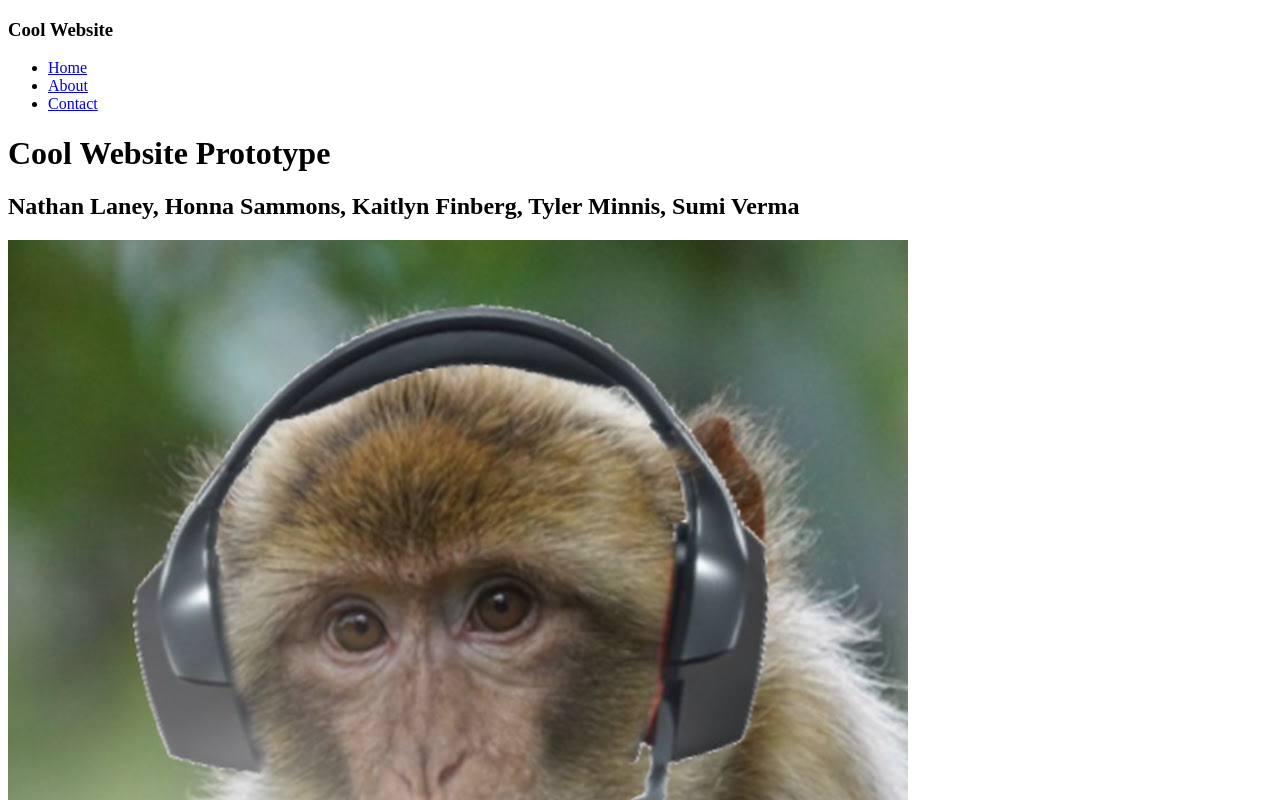
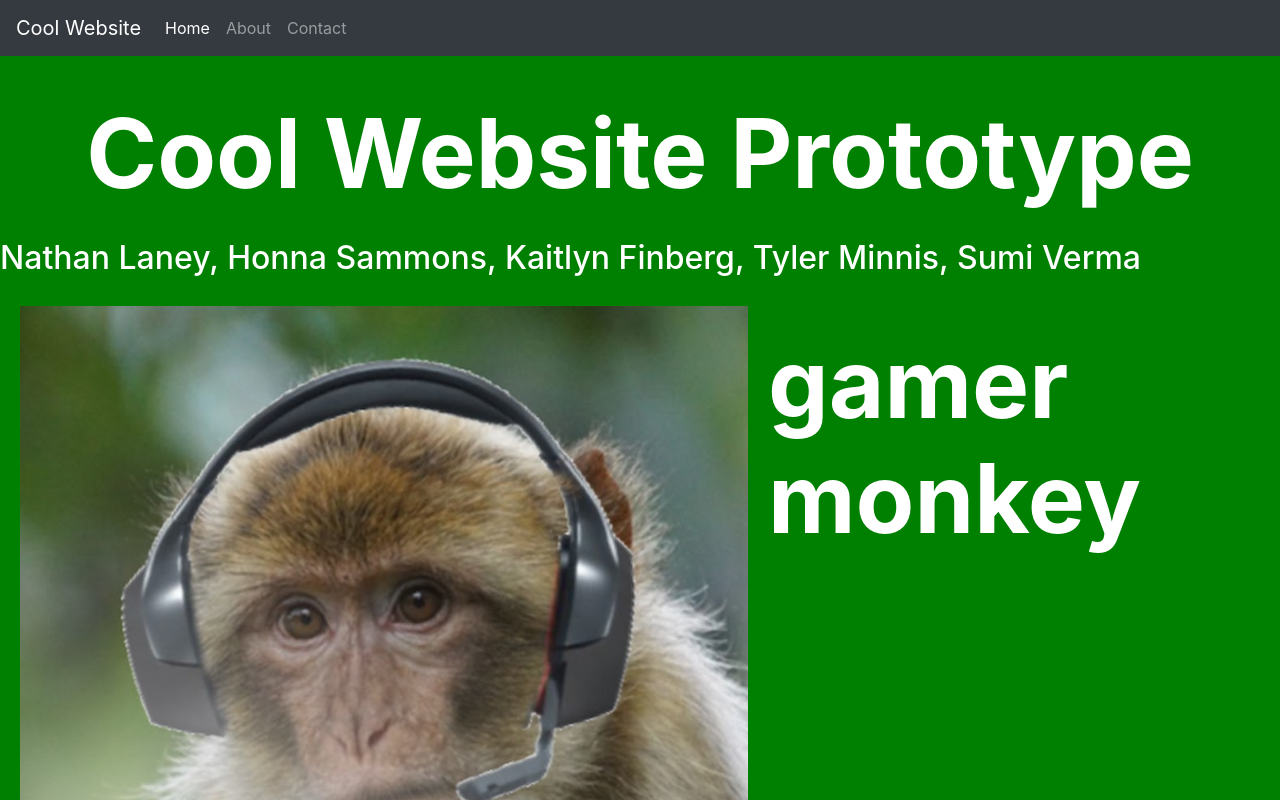
Before and after one commit to Nathan-Laney/3135-Bootstrap-Site, a plain HTML site: page index.html in a window 1280 px wide. Shown: the top 800 px of the page. Drawn offline with nearby package versions, Linux system fonts and the light colour scheme.

Commit message:
Complete final CSS

```diff
--- a/index.html
+++ b/index.html
@@ -1,36 +1,57 @@
 <!DOCTYPE html>
 <html>
-    <head>
-           <!-- this is the header-->
+
+<head>
+    <!-- this is the header-->
     <title>Home</title>
     <meta charset="UTF-8">
     <meta name="description" content="Bootstrapping activity">
-     <!--This one is specific to the index page-->
-    <link rel="stylesheet" type="text/css" href="style.css">
+    <!--This one is specific to the index page-->
+    <link rel="stylesheet" type="text/css" href="styles.css">
+    <!-- Bootstrap CSS -->
+    <link rel="stylesheet" href="https://cdn.jsdelivr.net/npm/bootstrap@4.1.3/dist/css/bootstrap.min.css"
+        integrity="sha384-MCw98/SFnGE8fJT3GXwEOngsV7Zt27NXFoaoApmYm81iuXoPkFOJwJ8ERdknLPMO" crossorigin="anonymous">
 
 </head>
+
 <body>
+    <nav class="navbar navbar-expand-lg navbar-dark bg-dark">
+        <a class="navbar-brand" href="#">Cool Website</a>
+        <button class="navbar-toggler" type="button" data-toggle="collapse" data-target="#navbarSupportedContent"
+            aria-controls="navbarSupportedContent" aria-expanded="false" aria-label="Toggle navigation">
+            <span class="navbar-toggler-icon"></span>
+        </button>
 
-<header class="header">
-    <!-- this navagation was inspred by this youTube totorial-->
-    <!--https://www.youtube.com/watch?v=oYRda7UtuhA-->
+        <div class="collapse navbar-collapse" id="navbarSupportedContent">
+            <ul class="navbar-nav mr-auto">
+                <li class="nav-item active">
+                    <a class="nav-link" href="./index.html">Home<span class="sr-only">(current)</span></a>
+                </li>
+                <li class="nav-item">
+                    <a class="nav-link" href="./about.html">About</a>
+                </li>
+                <li class="nav-item">
+                    <a class="nav-link" href="./contact.html">Contact</a>
+                </li>
+            </ul>
+        </div>
+    </nav>
+    <h1 id="big-text" class="text-center">Cool Website Prototype</h1>
+    <h2>Nathan Laney, Honna Sammons, Kaitlyn Finberg, Tyler Minnis, Sumi Verma</h2>
+    <div id="monkey-div">
+    <img src="coolmonkey.jpg" alt="super cool monky" id="monkey-image">
+    <h2 id="big-text">gamer monkey</h2>
+    </div>
+    <!-- Optional JavaScript -->
+    <script src="https://code.jquery.com/jquery-3.3.1.slim.min.js"
+        integrity="sha384-q8i/X+965DzO0rT7abK41JStQIAqVgRVzpbzo5smXKp4YfRvH+8abtTE1Pi6jizo"
+        crossorigin="anonymous"></script>
+    <script src="https://cdn.jsdelivr.net/npm/popper.js@1.14.7/dist/umd/popper.min.js"
+        integrity="sha384-UO2eT0CpHqdSJQ6hJty5KVphtPhzWj9WO1clHTMGa3JDZwrnQq4sF86dIHNDz0W1"
+        crossorigin="anonymous"></script>
+    <script src="https://cdn.jsdelivr.net/npm/bootstrap@4.3.1/dist/js/bootstrap.min.js"
+        integrity="sha384-JjSmVgyd0p3pXB1rRibZUAYoIIy6OrQ6VrjIEaFf/nJGzIxFDsf4x0xIM+B07jRM"
+        crossorigin="anonymous"></script>
+</body>
 
-    <h3 class="otherPart">Cool Website</h3>
-    <nav class="naveHeader">
-        <ul>
-            <li><a href="index.html"> Home</a></li>
-            <li><a href="about.html"> About</a></li>
-            <li><a href="contact.html">Contact</a> </li>
-
-        </ul>
-    </nav>
-
-</a>
-    </head>
-    <body>
-        <h1>Cool Website Prototype</h1>
-        <h2>Nathan Laney, Honna Sammons, Kaitlyn Finberg, Tyler Minnis, Sumi Verma</h2>
-        <img src="coolmonkey.jpg" alt="super cool monky">
-        <h2>gamer monkey</h2>
-    </body>
 </html>
--- a/styles.css
+++ b/styles.css
@@ -11,9 +11,24 @@ body  {
     max-width: 600px;
     margin: auto;
 }
-#contact-us {
-    font-size: 72px;
+#big-text {
+    font-size: 96px;
     color:white;
     padding-top: 40px;
     padding-bottom: 20px;
+    font-weight: bold;
 }
+#monkey-image {
+    width: 60%;
+    padding:20px;
+}
+#monkey-div {
+    display:flex;
+}
+#about-text {
+    padding:0% 10% 10% 10%;
+}
+#steam-link {
+    float:right;
+    color:white !important;
+}
```
Also changed, not shown: about.html (+5 -3 lines), contact.html (+1 -1 lines).
